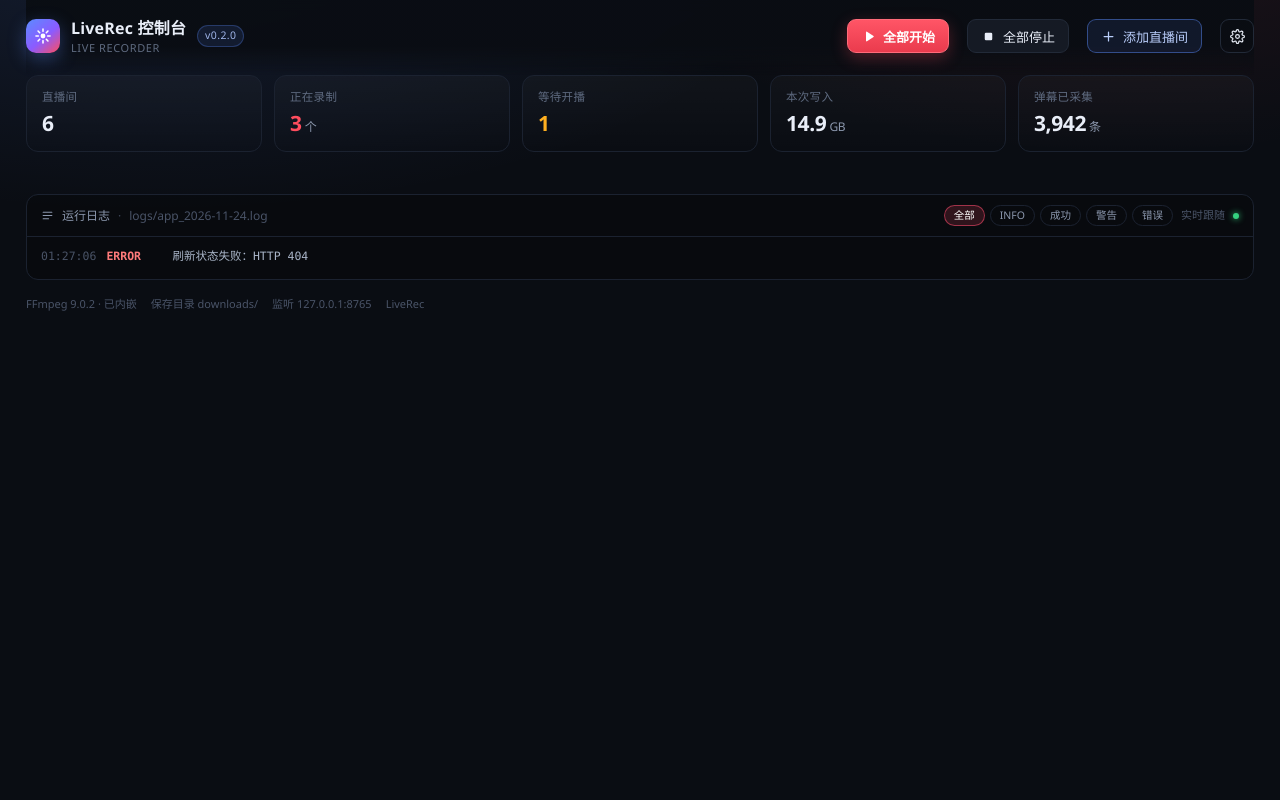
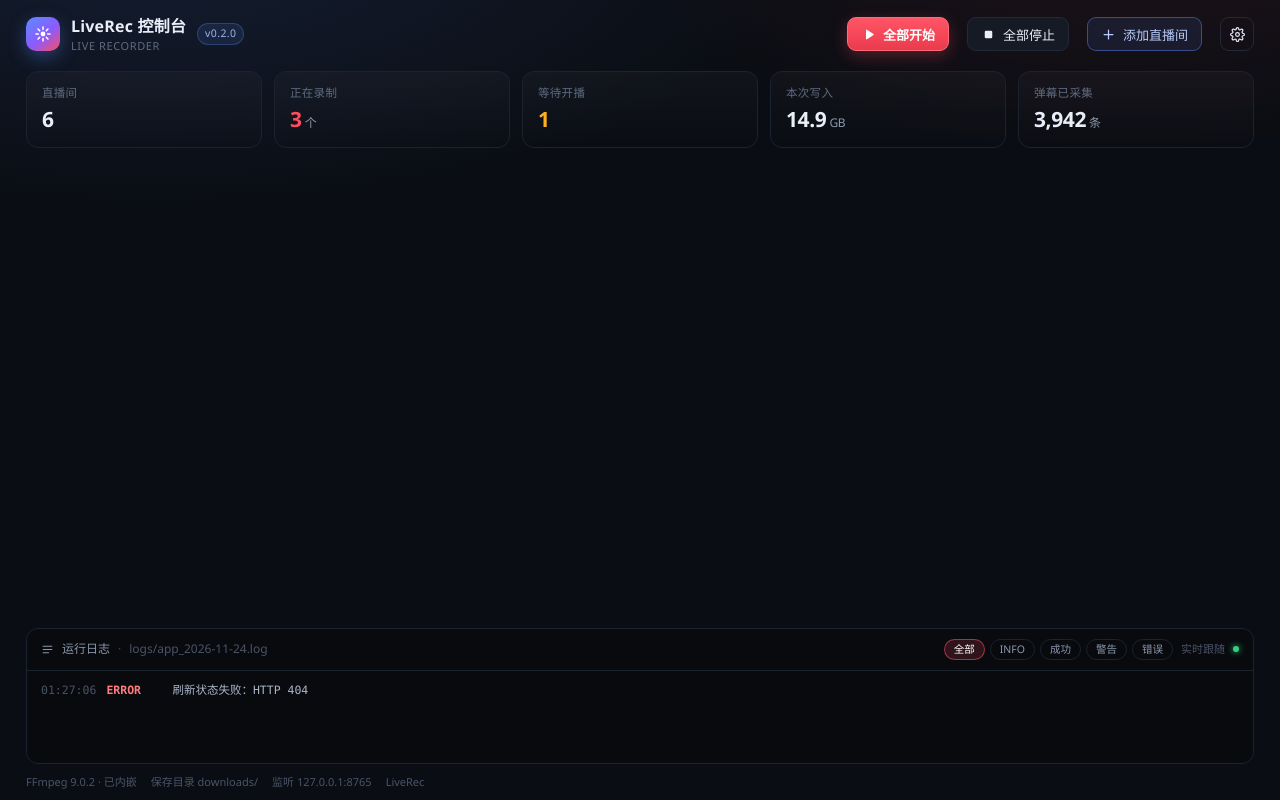
Before and after one commit to chenccc7/LiveRec, a plain HTML site: page web/index.html in a window 1280 px wide. Drawn offline with Linux system fonts and the light colour scheme; no server answers; files whose address does not match are found by name.

Commit message:
feat(ui): 整页固定一屏不再出现右侧滚动条；卡片区占满中间剩余高度并在内部滚动
- .app 改成 100vh 纵向 flex：顶栏/统计/日志/页脚 flex:none，卡片区用外层 .grid-scroll 托管滚动（grid 自身按内容排版，避免 grid 行被压扁）
- 日志区高度自适应 min(300px, 30vh)、最小 92px；滚动条仍与卡片区共用同一套细滑块
- 去掉上一版按两行量高的 fitGridHeight/scheduleGridFit（改由 flex 分配高度）

```diff
--- a/web/app.js
+++ b/web/app.js
@@ -609,35 +609,7 @@ function renderAll() {
     return;
   }
   grid.innerHTML = S.rooms.map(renderCard).join('');
-  fitGridHeight();
 }
-
-// 卡片区固定成「两行卡片」的高度：量出前两行里最高的卡片，加上行间距。
-// 卡片高度是变的（录制中的比待机的高），所以每次重排都重新量一次。
-function fitGridHeight() {
-  const grid = $('#grid');
-  if (!grid) return;
-  const cards = [...grid.querySelectorAll('.card')];
-  if (!cards.length) { grid.style.removeProperty('--grid-h'); return; }
-  const rows = new Map();
-  cards.forEach(c => {
-    const top = Math.round(c.getBoundingClientRect().top);
-    rows.set(top, Math.max(rows.get(top) || 0, c.offsetHeight));
-  });
-  const heights = [...rows.entries()].sort((a, b) => a[0] - b[0]).map(([, h]) => h);
-  const gap = parseFloat(getComputedStyle(grid).rowGap) || 16;
-  const two = heights.length >= 2
-    ? heights[0] + heights[1] + gap
-    : (heights[0] || 0) * 2 + gap;
-  grid.style.setProperty('--grid-h', `${Math.ceil(two)}px`);
-}
-
-function scheduleGridFit() {
-  clearTimeout(window.__gridTimer);
-  window.__gridTimer = setTimeout(fitGridHeight, 150);
-}
-
-window.addEventListener('resize', scheduleGridFit);
 
 function patchRoom(snap) {
   const card = $(`.card[data-id="${snap.id}"]`);
@@ -687,8 +659,6 @@ function patchRoom(snap) {
   const titleEl = card.querySelector('.who .title');
   if (titleEl && view.title) titleEl.textContent = view.title;
   set('[data-f="check"]', checkText(view));
-  // 卡片状态变化（开始录制/停止）会把卡片撑高，跟着重新量一次两行高度
-  scheduleGridFit();
 }
 
 /* ── 弹幕 ──────────────────────────────────────────── */
--- a/web/index.html
+++ b/web/index.html
@@ -29,7 +29,7 @@
 
   * { box-sizing: border-box; }
 
-  html, body { margin: 0; padding: 0; }
+  html, body { margin: 0; padding: 0; height: 100%; overflow: hidden; }
 
   body {
     background:
@@ -41,18 +41,20 @@
     font-size: 14px;
     line-height: 1.5;
     -webkit-font-smoothing: antialiased;
-    min-height: 100vh;
+    height: 100vh;
   }
 
-  .app { max-width: 1480px; margin: 0 auto; padding: 0 26px 40px; }
+  /* 整页不滚动：顶栏/统计固定，卡片区占满剩余高度并在内部滚动，日志区定高 */
+  .app {
+    max-width: 1480px; margin: 0 auto; padding: 0 26px 10px;
+    height: 100%; display: flex; flex-direction: column; min-height: 0;
+  }
 
   /* ── 顶栏 ─────────────────────────────── */
   .topbar {
     display: flex; align-items: center; gap: 18px;
-    padding: 16px 0 18px;
-    position: sticky; top: 0; z-index: 20;
-    background: linear-gradient(180deg, rgba(10,13,19,.96) 62%, rgba(10,13,19,0));
-    backdrop-filter: blur(6px);
+    padding: 14px 0 16px;
+    flex: none;
   }
   .brand { display: flex; align-items: center; gap: 11px; }
   .logo {
@@ -94,7 +96,7 @@
   /* ── 概览条 ───────────────────────────── */
   .overview {
     display: grid; grid-template-columns: repeat(5, 1fr);
-    gap: 12px; margin-bottom: 20px;
+    gap: 12px; margin-bottom: 16px; flex: none;
   }
   .ov {
     background: linear-gradient(180deg, rgba(255,255,255,.028), rgba(255,255,255,0));
@@ -109,14 +111,15 @@
   .ov.wait .v { color: var(--wait); }
 
   /* ── 卡片网格 ─────────────────────────── */
+  .grid-scroll {
+    flex: 1 1 auto; min-height: 0;
+    overflow-y: auto; overflow-x: hidden;
+    scrollbar-gutter: stable;
+    padding-right: 2px;
+  }
   .grid {
     display: grid; gap: 16px; align-items: start;
     grid-template-columns: repeat(auto-fill, minmax(382px, 1fr));
-    /* 高度由 JS 按「两行卡片」量出来写进 --grid-h；多了就滚 */
-    max-height: var(--grid-h, none);
-    overflow-y: auto;
-    scrollbar-gutter: stable;
-    padding-right: 2px;
   }
 
   .card {
@@ -320,20 +323,20 @@
   .mfoot .tip { font-size: 11.5px; color: var(--dim); }
 
   /* 日志区 */
-  .logs { margin-top: 22px; border: 1px solid var(--line-soft); border-radius: 12px; background: rgba(0,0,0,.24); overflow: hidden; }
+  .logs { margin-top: 14px; flex: none; border: 1px solid var(--line-soft); border-radius: 12px; background: rgba(0,0,0,.24); overflow: hidden; }
   .logs-head { display: flex; align-items: center; gap: 8px; padding: 10px 14px; border-bottom: 1px solid var(--line-soft); font-size: 12px; color: var(--muted); }
   .logs-head .spacer { flex: 1; }
   .logs-body {
     padding: 9px 14px 12px; font-family: var(--mono); font-size: 11.5px; line-height: 1.85;
-    overflow-x: hidden; overflow-y: auto; max-height: 300px;
+    overflow-x: hidden; overflow-y: auto; max-height: min(300px, 30vh); min-height: 92px;
   }
-  .logs-body::-webkit-scrollbar, .grid::-webkit-scrollbar { width: 8px; }
-  .logs-body::-webkit-scrollbar-track, .grid::-webkit-scrollbar-track { background: transparent; }
-  .logs-body::-webkit-scrollbar-thumb, .grid::-webkit-scrollbar-thumb { background: rgba(255,255,255,.12); border-radius: 999px; }
-  .logs-body::-webkit-scrollbar-thumb:hover, .grid::-webkit-scrollbar-thumb:hover { background: rgba(255,255,255,.22); }
+  .logs-body::-webkit-scrollbar, .grid-scroll::-webkit-scrollbar { width: 8px; }
+  .logs-body::-webkit-scrollbar-track, .grid-scroll::-webkit-scrollbar-track { background: transparent; }
+  .logs-body::-webkit-scrollbar-thumb, .grid-scroll::-webkit-scrollbar-thumb { background: rgba(255,255,255,.12); border-radius: 999px; }
+  .logs-body::-webkit-scrollbar-thumb:hover, .grid-scroll::-webkit-scrollbar-thumb:hover { background: rgba(255,255,255,.22); }
   /* 去掉上下那两个箭头按钮，只留一条细滑块 */
-  .logs-body::-webkit-scrollbar-button, .grid::-webkit-scrollbar-button { display: none; height: 0; }
-  .logs-body::-webkit-scrollbar-corner, .grid::-webkit-scrollbar-corner { background: transparent; }
+  .logs-body::-webkit-scrollbar-button, .grid-scroll::-webkit-scrollbar-button { display: none; height: 0; }
+  .logs-body::-webkit-scrollbar-corner, .grid-scroll::-webkit-scrollbar-corner { background: transparent; }
   .lrow.hide { display: none; }
   .logfilters { display: flex; align-items: center; gap: 5px; }
   .logfilters .chip {
@@ -352,7 +355,7 @@
   .lrow .lv.s { color: #45d68a; }
   .lrow .msg { color: #a9b5c8; flex: 1 1 auto; min-width: 0; word-break: break-all; }
 
-  .foot { margin-top: 16px; font-size: 11px; color: #4a5468; display: flex; gap: 14px; }
+  .foot { margin-top: 10px; font-size: 11px; color: #4a5468; display: flex; gap: 14px; flex: none; }
   .modal .note { font-size: 11.5px; color: #6b7688; line-height: 1.5; margin-bottom: 5px; }
   .note.fmtnote { margin: 2px 0 6px; }
   .optrow.segrow .sel { min-width: 180px; }
@@ -407,7 +410,9 @@
   </section>
 
   <!-- 卡片网格 -->
-  <section class="grid" id="grid"></section>
+  <div class="grid-scroll">
+    <section class="grid" id="grid"></section>
+  </div>
 
   <!-- 日志 -->
   <section class="logs">
```
Also changed, not shown: 2 other files.
